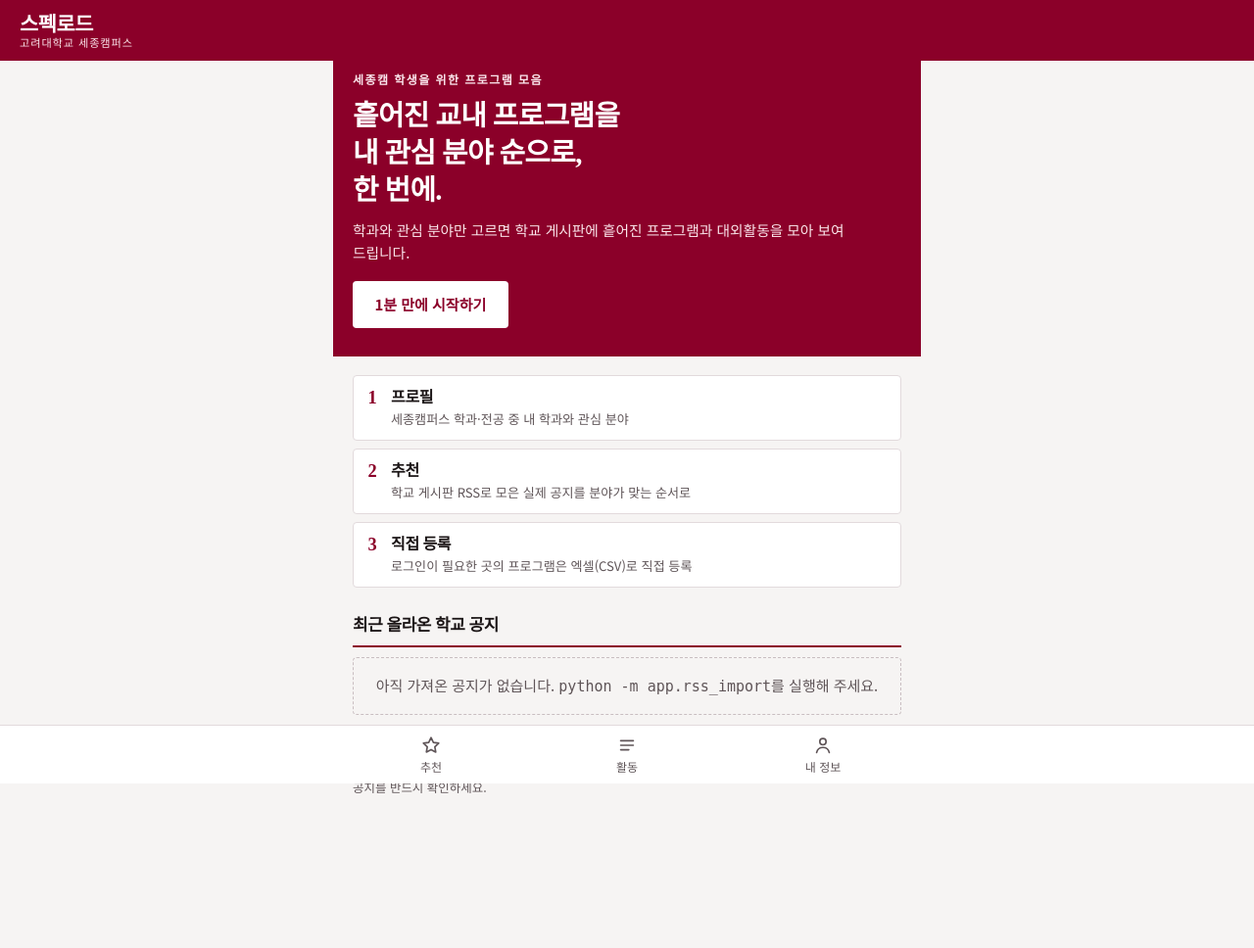
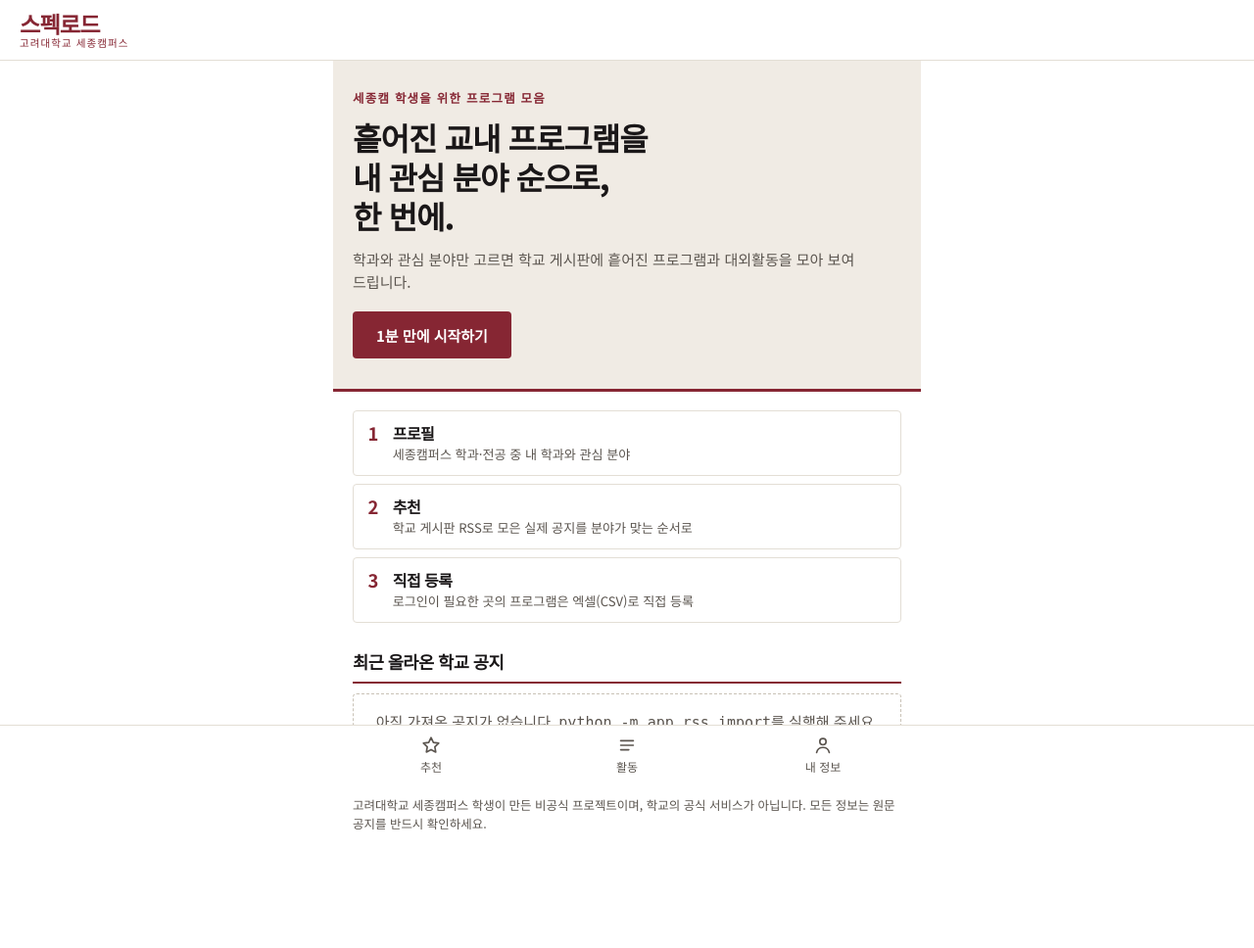
Before and after one commit to Kim-straw/ye, a FastAPI app: page / in a window 1280 px wide. Shown: the whole page at 98% size. Before the commit the page ends 810 px from the top, so only its background shows below. Run offline with FastAPI, Linux system fonts and the light colour scheme.

Commit message:
공식 홈페이지 구성에 맞춰 디자인 수정: 흰 헤더, 크림슨 로고 글자, 베이지 패널, 굵은 고딕 제목, Pantone 202 C 기준 색
Co-Authored-By: Claude Sonnet 5.5 <noreply@anthropic.com>
Claude-Session: https://claude.ai/code/session_016mSzT82Cpsf6jfgD7kXXrW

```diff
--- a/spec-platform/app/static/style.css
+++ b/spec-platform/app/static/style.css
@@ -1,23 +1,25 @@
 /* 스펙로드 화면 디자인: 고려대 세종캠퍼스 학생용.
-   크림슨(학교 느낌)은 상단 띠·홈 첫 화면·버튼·선택된 탭에만 쓰고, 나머지는 차분한 회백색.
-   제목은 명조, 본문은 고딕. 모서리를 거의 둥글리지 않아 학내 포털처럼 정돈된 느낌.
+   색: 학교 UI 매뉴얼의 Korea University Crimson(Pantone 202 C)과 웜그레이(Pantone 7528 C)를 기준으로 함.
+   공식 RGB 값은 확인하지 못해, 화면용 근사값(#862633 등)을 썼음.
+   구성은 학교 공식 홈페이지를 참고함: 흰 바탕, 굵은 고딕 제목, 크림슨은 로고·버튼·선택 표시에만, 큰 패널은 베이지.
+   모서리를 거의 둥글리지 않아 학내 포털처럼 정돈된 느낌.
    색은 아래 변수만 바꾸면 전체가 바뀜. */
 :root {
-  --bg: #f6f4f3; --surface: #ffffff; --text: #1b1516; --muted: #5f5558; --line: #e2dadc; --dash: #c9bec1;
-  --brand: #8b0029;        /* 배경으로 쓰는 크림슨 */
+  --bg: #ffffff; --surface: #ffffff; --panel: #f0ebe4; --text: #1a1718; --muted: #5b554f; --line: #e3ded5; --dash: #c9c2b6;
+  --brand: #862633;        /* 크림슨 (Pantone 202 C 근사값) */
   --on-brand: #ffffff;     /* 크림슨 위의 글자 */
-  --on-brand-soft: #fbe6ec;
-  --brand-ink: #8b0029;    /* 흰 배경 위의 크림슨 글자 */
-  --brand-soft: #f6e7eb;   /* 연한 크림슨 면 (교내 배지 등) */
-  --brand-deep: #5e001c;
+  --on-brand-soft: #f7e9ea;
+  --brand-ink: #862633;    /* 흰 배경 위의 크림슨 글자 */
+  --brand-soft: #f3e6e7;   /* 연한 크림슨 면 (교내 배지 등) */
+  --brand-deep: #5e1a23;
   --ok: #2c6b4a;
-  --serif: "Noto Serif KR", "Nanum Myeongjo", "Batang", serif;
+  --head: "Noto Sans KR", -apple-system, "Apple SD Gothic Neo", "Malgun Gothic", sans-serif;  /* 제목도 굵은 고딕 */
   --sans: "Noto Sans KR", -apple-system, "Apple SD Gothic Neo", "Malgun Gothic", sans-serif;
 }
 @media (prefers-color-scheme: dark) {
   :root {
-    --bg: #141011; --surface: #1e1819; --text: #f0eaeb; --muted: #a79ca0; --line: #352c2e; --dash: #4a3e41;
-    --brand: #9c1239; --on-brand: #ffffff; --on-brand-soft: #fbe6ec; --brand-ink: #e58aa2; --brand-soft: #2c1a1f; --brand-deep: #c2415f;
+    --bg: #161213; --surface: #201a1b; --panel: #2a2122; --text: #f1ecec; --muted: #a9a198; --line: #382f30; --dash: #4d4344;
+    --brand: #8f2d3b; --on-brand: #ffffff; --on-brand-soft: #f7e9ea; --brand-ink: #e2909b; --brand-soft: #2d1c1f; --brand-deep: #c4505f;
     --ok: #7fc8a0;
   }
 }
@@ -28,10 +30,11 @@ body {
   word-break: keep-all; overflow-wrap: anywhere;  /* 한글은 단어 사이에서 줄바꿈 */
 }
 a { color: var(--brand-ink); }
-h1, h2, h3, .serif { font-family: var(--serif); font-weight: 700; letter-spacing: -0.02em; }
+h1, h2, h3, .serif { font-family: var(--head); font-weight: 700; letter-spacing: -0.03em; }
+h1 { font-weight: 800; }
 h1 { font-size: 1.5rem; line-height: 1.3; margin: 0 0 .4rem; }
 h2 {
-  font-size: 1.06rem; margin: 1.6rem 0 .65rem; padding-bottom: .4rem; border-bottom: 2px solid var(--brand);
+  font-size: 1.1rem; margin: 1.6rem 0 .65rem; padding-bottom: .4rem; border-bottom: 2px solid var(--brand);
   display: flex; justify-content: space-between; align-items: baseline; gap: .5rem;
 }
 h2 small { font-family: var(--sans); font-weight: 400; font-size: .78rem; color: var(--muted); }
@@ -43,13 +46,13 @@ h3 { font-size: 1rem; margin: .35rem 0 .1rem; line-height: 1.4; }
 
 /* ---------- 상단 띠 ---------- */
 .topbar {
-  position: sticky; top: 0; z-index: 5; background: var(--brand); color: var(--on-brand);
-  padding: .8rem max(20px, env(safe-area-inset-left)); display: flex; align-items: center; justify-content: space-between; gap: .75rem;
+  position: sticky; top: 0; z-index: 5; background: var(--surface); color: var(--text); border-bottom: 1px solid var(--line);
+  padding: .75rem max(20px, env(safe-area-inset-left)); display: flex; align-items: center; justify-content: space-between; gap: .75rem;
 }
-.brand { color: var(--on-brand); text-decoration: none; display: flex; flex-direction: column; line-height: 1.15; }
-.brand b { font-family: var(--serif); font-size: 1.3rem; letter-spacing: -0.02em; }
-.brand span { font-size: .7rem; letter-spacing: .08em; color: var(--on-brand-soft); }
-.who { font-size: .78rem; color: var(--on-brand-soft); text-align: right; white-space: nowrap; overflow: hidden; text-overflow: ellipsis; min-width: 0; }
+.brand { color: var(--brand-ink); text-decoration: none; display: flex; flex-direction: column; line-height: 1.1; }
+.brand b { font-family: var(--head); font-weight: 800; font-size: 1.45rem; letter-spacing: -0.04em; }
+.brand span { font-size: .66rem; font-weight: 500; letter-spacing: .1em; color: var(--brand-ink); }
+.who { font-size: .76rem; color: var(--muted); text-align: right; white-space: nowrap; overflow: hidden; text-overflow: ellipsis; min-width: 0; }
 .page { max-width: 600px; margin: 0 auto; padding: 1.2rem 20px 6.5rem; }
 .legal { margin-top: 2rem; padding-top: .8rem; border-top: 1px solid var(--line); font-size: .78rem; color: var(--muted); }
 
@@ -79,16 +82,17 @@ h3 { font-size: 1rem; margin: .35rem 0 .1rem; line-height: 1.4; }
 
 /* ---------- 홈 ---------- */
 .hero {
-  background: var(--brand); color: var(--on-brand); margin: -1.2rem -20px 0; padding: .6rem 20px 1.8rem;
+  background: var(--panel); color: var(--text); margin: -1.2rem -20px 0; padding: 1.8rem 20px 1.9rem;
+  border-bottom: 3px solid var(--brand);
 }
-.hero .eyebrow { margin: 0 0 .5rem; font-size: .75rem; font-weight: 700; letter-spacing: .12em; color: var(--on-brand-soft); }
-.hero h1 { color: var(--on-brand); font-size: 1.8rem; line-height: 1.32; margin-bottom: .7rem; }
-.hero p { margin: 0 0 1.1rem; color: var(--on-brand-soft); font-size: .92rem; }
-.hero .btn { display: inline-flex; width: auto; margin: 0; background: var(--on-brand); color: var(--brand); padding: 0 1.4rem; }
-.hero .btn:hover { background: var(--on-brand-soft); }
+.hero .eyebrow { margin: 0 0 .6rem; font-size: .78rem; font-weight: 700; letter-spacing: .1em; color: var(--brand-ink); }
+.hero h1 { color: var(--text); font-size: 2rem; line-height: 1.25; margin-bottom: .8rem; }
+.hero p { margin: 0 0 1.2rem; color: var(--muted); font-size: .94rem; }
+.hero .btn { display: inline-flex; width: auto; margin: 0; background: var(--brand); color: var(--on-brand); padding: 0 1.5rem; }
+.hero .btn:hover { background: var(--brand-deep); }
 .steps { display: grid; gap: .5rem; margin-top: 1.2rem; }
 .step { display: flex; gap: .9rem; background: var(--surface); border: 1px solid var(--line); border-radius: 4px; padding: .7rem .9rem; }
-.step > b { font-family: var(--serif); color: var(--brand-ink); font-size: 1.15rem; line-height: 1.3; }
+.step > b { font-family: var(--head); color: var(--brand-ink); font-size: 1.15rem; line-height: 1.3; }
 .step h3 { margin: 0; }
 .step p { margin: 0; font-size: .82rem; color: var(--muted); }
 
@@ -117,7 +121,7 @@ a.card:hover { border-color: var(--brand-ink); }
 .cta > div { flex: 1; min-width: 0; }
 .cta b { display: block; font-size: .9rem; }
 .cta span { font-size: .82rem; color: var(--muted); }
-.notice { background: var(--brand-soft); color: var(--text); padding: .65rem .85rem; border-radius: 4px; font-size: .85rem; border-left: 3px solid var(--brand); }
+.notice { background: var(--panel); color: var(--text); padding: .65rem .85rem; border-radius: 4px; font-size: .85rem; border-left: 3px solid var(--brand); }
 
 /* ---------- 활동 목록 ---------- */
 .seg { display: grid; grid-template-columns: repeat(3, minmax(0, 1fr)); border: 1px solid var(--brand-ink); border-radius: 4px; overflow: hidden; }
@@ -151,7 +155,7 @@ textarea { min-height: 88px; resize: vertical; }
 .row { display: grid; grid-template-columns: repeat(3, minmax(0, 1fr)); gap: .5rem; }
 .row input { min-width: 0; }
 fieldset { margin: 0; padding: .6rem .9rem .9rem; border: 1px solid var(--line); border-radius: 4px; background: var(--surface); min-width: 0; }
-legend { font-family: var(--serif); font-weight: 700; padding: 0 .3rem; }
+legend { font-family: var(--head); font-weight: 700; padding: 0 .3rem; }
 .chips { display: flex; flex-wrap: wrap; gap: .4rem; }
 .chip { position: relative; }
 .chip input { position: absolute; opacity: 0; width: 1px; height: 1px; margin: 0; pointer-events: none; }
--- a/spec-platform/app/static/sw.js
+++ b/spec-platform/app/static/sw.js
@@ -1,7 +1,7 @@
 // 서비스 워커: 앱 뒤에서 돌아가는 작은 비서.
 // 화면 뼈대(CSS, 아이콘)는 폰에 저장해 두고, 데이터 페이지는 항상 서버에서 새로 받음.
 // 인터넷이 끊기면 '오프라인' 안내를 보여 줌.
-const CACHE = "specroad-v3";
+const CACHE = "specroad-v5";
 const SHELL = ["/static/style.css", "/static/icon.svg", "/static/icon-192.png"];
 
 self.addEventListener("install", (e) => {
--- a/spec-platform/app/templates/base.html
+++ b/spec-platform/app/templates/base.html
@@ -3,13 +3,13 @@
 <head>
   <meta charset="utf-8">
   <meta name="viewport" content="width=device-width, initial-scale=1, viewport-fit=cover">
-  <meta name="theme-color" content="#8b0029">
+  <meta name="theme-color" content="#ffffff">
   <title>{% block title %}스펙로드{% endblock %}</title>
   <link rel="manifest" href="/manifest.webmanifest">
   <link rel="icon" href="/static/icon.svg" type="image/svg+xml">
   <link rel="apple-touch-icon" href="/static/icon-192.png">
   <!-- 글꼴: 인터넷이 없으면 컴퓨터에 있는 글꼴로 대신 보임 -->
-  <link rel="stylesheet" href="https://fonts.googleapis.com/css2?family=Noto+Sans+KR:wght@400;500;700&family=Noto+Serif+KR:wght@600;700&display=swap">
+  <link rel="stylesheet" href="https://fonts.googleapis.com/css2?family=Noto+Sans+KR:wght@400;500;700;800&display=swap">
   <link rel="stylesheet" href="/static/style.css">
 </head>
 <body>
```
Also changed, not shown: spec-platform/app/static/icon-192.png, spec-platform/app/static/icon-512.png, spec-platform/app/static/icon.svg, spec-platform/app/static/manifest.webmanifest.
